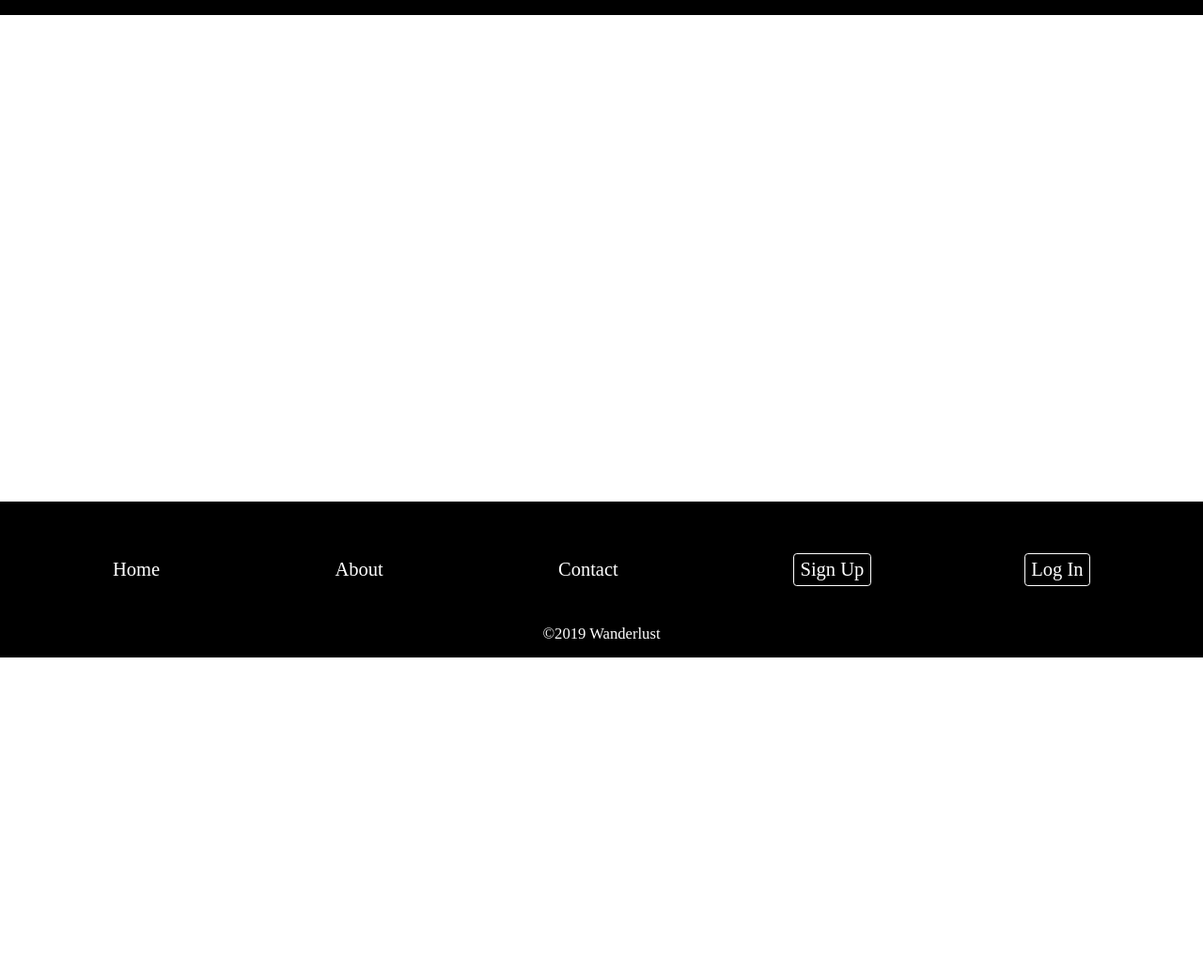
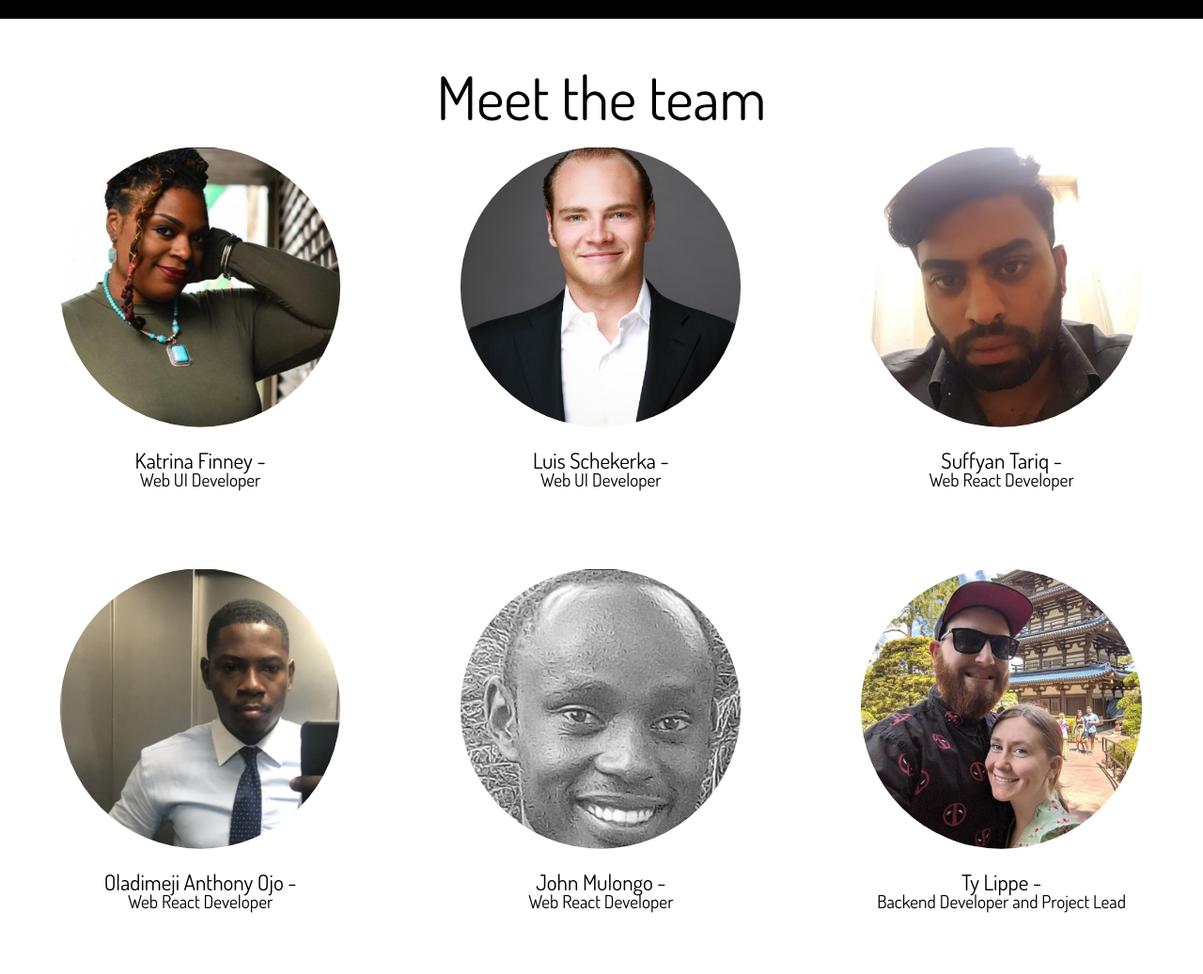
Before and after one commit to Wanderlust1021/MarketingPage, a plain HTML site: page about.html in a window 1280 px wide. Shown: the part 100-1137 px from the top of the page at 94% size. Before the commit the page ends 800 px from the top, so only its background shows below. Drawn offline with Linux system fonts and the light colour scheme.

Commit message:
finished about page desktop view

```diff
--- a/about.html
+++ b/about.html
@@ -28,6 +28,61 @@
                 </nav>
             </header>
         </div>
+        <section>
+            <div class='meetUs'>
+                <h1>Meet the team</h1>
+            </div>
+            <div class='team'>
+                <div class='member'>
+                    <div class='profilePic'>
+                        <a href='https://github.com/KatrinaFinney' target="_blank"><img src="img/Katrina_UI_Dev.png"
+                                alt="Katrina"></a>
+                    </div>
+                    <h3>Katrina Finney -</h3>
+                    <p>Web UI Developer</p>
+                </div>
+                <div class='member'>
+                    <div class='profilePic'>
+                        <a href='https://github.com/kinglouie1994' target="_blank"><img src="img/Luis_UI_Dev.png"
+                                alt="Luis"></a>
+                    </div>
+                    <h3>Luis Schekerka -</h3>
+                    <p> Web UI Developer </p>
+                </div>
+                <div class='member'>
+                    <div class='profilePic'>
+                        <a href='https://github.com/suffyan-t' target="_blank"><img src="img/Suffyan_ReactI_Dev.png"
+                                alt="Suffyan"></a>
+                    </div>
+                    <h3>Suffyan Tariq - </h3>
+                    <p> Web React Developer</p>
+                </div>
+                <div class='member'>
+                    <div class='profilePic'>
+                        <a href='https://github.com/ojokure' target="_blank"><img src="img/Oladimeji_ReactII_Dev.png"
+                                alt="Oladimeji"></a>
+                    </div>
+                    <h3>Oladimeji Anthony Ojo - </h3>
+                    <p> Web React Developer</p>
+                </div>
+                <div class='member'>
+                    <div class='profilePic'>
+                        <a href='https://github.com/omulosi' target="_blank"><img src="img/John_ReactII_Dev.png"
+                                alt="John"></a>
+                    </div>
+                    <h3>John Mulongo - </h3>
+                    <p> Web React Developer</p>
+                </div>
+                <div class='member'>
+                    <div class='profilePic'>
+                        <a href='https://github.com/tylippe' target="_blank"><img src="img/Ty_Backend_Dev.png"
+                                alt="Ty"></a>
+                    </div>
+                    <h3>Ty Lippe - </h3>
+                    <p> Backend Developer and Project Lead</p>
+                </div>
+            </div>
+        </section>
         <footer>
             <nav>
                 <a href='index.html'> Home </a>
--- a/less/footer.less
+++ b/less/footer.less
@@ -11,6 +11,4 @@ footer {
     padding-bottom  : 1em;
     margin-top      : 1em;
     font-size       : 1.3vw;
-    position        : absolute;
-    bottom          : 0;
 }
--- a/less/home-page.less
+++ b/less/home-page.less
@@ -1,18 +1,15 @@
 .home {
-    height: 100%;
+    height     : 100%;
+    font-family: 'Dosis', sans-serif;
 
     header {
-        position   : relative;
-        text-align : center;
-        color      : @textOnImages;
-        font-family: 'Dosis', sans-serif;
+        position  : relative;
+        text-align: center;
+        color     : @textOnImages;
 
         img {
-            width              : 100%;
-            height             : auto;
-            border-bottom-style: solid;
-            border-color       : black;
-            border-width       : 0.35vw;
+            width : 100%;
+            height: auto;
         }
 
         .companyOnImage {
@@ -34,12 +31,6 @@
             }
         }
     }
-
-    // .aboutHeader {
-    //     header {
-
-    //     }
-    // }
 
     section {
         display       : flex;
@@ -260,5 +251,54 @@
                 }
             }
         }
+
+        .meetUs {
+            display        : flex;
+            justify-content: center;
+
+            h1 {
+                font-size: 5vw;
+            }
+        }
+
+        .team {
+            display  : flex;
+            flex-wrap: wrap;
+
+            .member {
+                width          : 33.3%;
+                justify-content: center;
+                align-items    : center;
+                padding-bottom : 5%;
+
+                h3 {
+                    text-align: center;
+                    color     : black;
+                    font-size : 1.8vw;
+                }
+
+                p {
+                    text-align: center;
+                    color     : black;
+                    font-size : 1.5vw;
+                }
+
+                .profilePic {
+                    display        : flex;
+                    align-items    : center;
+                    justify-content: center;
+
+                    img {
+                        width         : 70%;
+                        height        : auto;
+                        padding-left  : 15%;
+                        padding-right : 15%;
+                        padding-bottom: 5%;
+                        padding-top   : 5%;
+                        border-radius : 50%;
+                    }
+                }
+            }
+        }
     }
 }
--- a/less/navigation.less
+++ b/less/navigation.less
@@ -5,6 +5,7 @@ nav {
     justify-content    : space-around;
     padding            : 3%;
     border-color       : black;
+    border-top-style   : solid;
     border-bottom-style: solid;
     border-width       : 0.35vw;
     background-color   : black;
```
Also changed, not shown: css/styles.css, img/John_ReactII_Dev.png (added), img/Katrina_UI_Dev.png (added), img/Luis_UI_Dev.png (added), img/Oladimeji_ReactII_Dev.png (added), img/Suffyan_ReactI_Dev.png (added), img/Ty_Backend_Dev.png (added).
